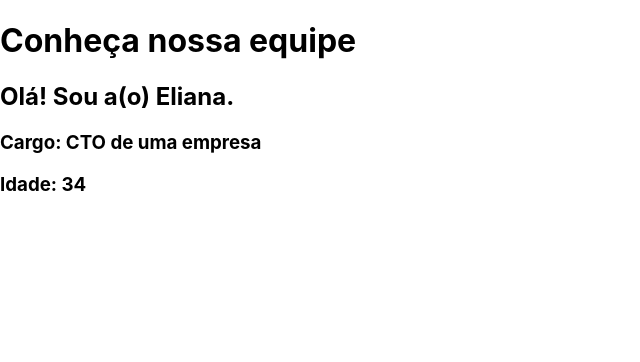
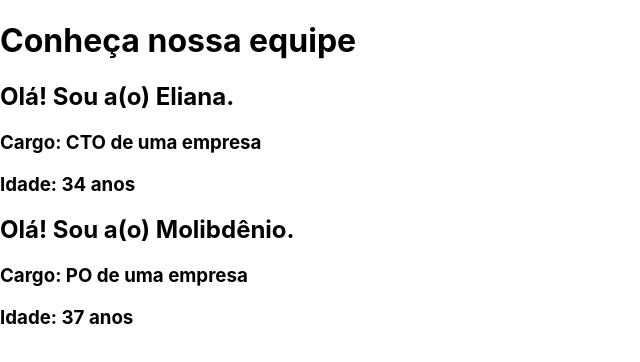
Before and after one commit to yoneshinzato/react-project, a React (Create React App) app: page / in a window 1280 px wide. Shown: the top 362 px of the page, without its empty margins (0-640 px from the left). Built offline with nearby package versions, Linux system fonts and the light colour scheme.

Commit message:
aplicando class component cont

```diff
--- a/src/App.js
+++ b/src/App.js
@@ -1,18 +1,42 @@
-import React, { Component } from 'react' //1
+import React, { Component } from "react"; //1
 
 //4
 class Equipe extends Component {
-    render(){
+  render() {
+    return (
+      <>
+        <Sobre
+          nome={this.props.nome}
+          cargo={this.props.cargo}
+          idade={this.props.idade}
+        />
+      </>
+    );
+  }
+}
+
+//5
+class Sobre extends Component {
+  render() {
     return (
       <>
         <h2>Olá! Sou a(o) {this.props.nome}.</h2>
         <h3>Cargo: {this.props.cargo} de uma empresa</h3>
-                <h3>Idade: {this.props.idade}</h3>
+        <h3>Idade: {this.props.idade} anos</h3>
       </>
-        )
+    );
   }
 }
 
+//6
+// const Social = (props) => {
+//   return (
+//     <div>
+//       <a href={props.twitter}>Twitter</a>
+//       <a href={props.linkedin}>LinkedIn</a>
+//     </div>
+//   );
+// };
 
 //2
 function App() {
@@ -20,8 +44,17 @@ function App() {
     <div>
       <h1>Conheça nossa equipe</h1>
       <Equipe nome="Eliana" cargo="CTO" idade="34" />
+      {/* <Social
+        twitter="https://www.twitter.com/eliana"
+        linkedin="https://www.linkedin.com/eliana"
+      /> */}
+      <Equipe nome="Molibdênio" cargo="PO" idade="37" />
+      {/* <Social
+        twitter="https://www.twitter.com/yo-shi"
+        linkedin="https://www.linkedin.com/yo-shi"
+      /> */}
     </div>
-    )
+  );
 }
 
-export default App //3
+export default App; //3
```
Also changed, not shown: 1 other file (tests, documents, lock files or other folders). Lines whose indentation alone changed are shown as unchanged.
